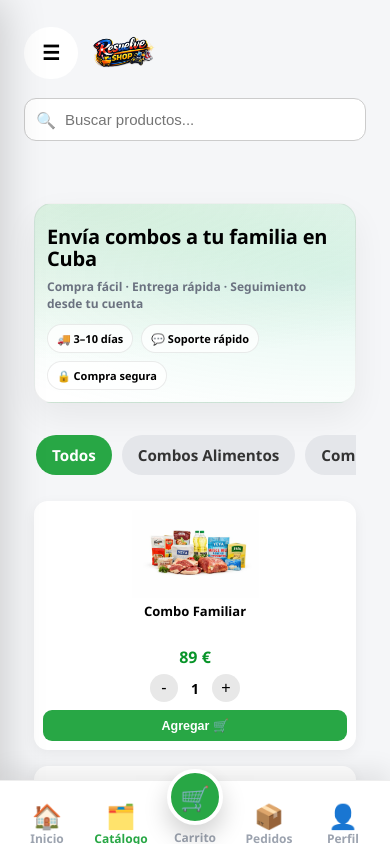
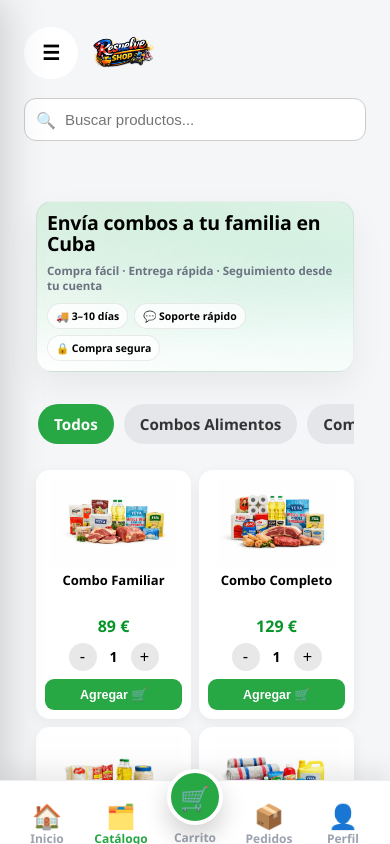
Before and after one commit to basultodaniel20-source/resuelveshop, a Vue app: page /internacional/catalogo in a window 390 px wide. Shown: the top 844 px of the page. Built offline with nearby package versions, Linux system fonts and the light colour scheme.

Commit message:
Actualizar

```diff
--- a/src/views/internacional/CatalogoInternacional.vue
+++ b/src/views/internacional/CatalogoInternacional.vue
@@ -2,7 +2,7 @@
   <StoreLayout>
     <div class="home">
       <PedidoPendienteBanner />
-    <!-- HERO PRO -->
+
       <section class="hero">
         <div class="hero-card">
           <div class="hero-left">
@@ -18,20 +18,20 @@
         </div>
       </section>
 
-    <!-- CATEGORÍAS -->
       <Categorias :categorias="categorias" class="cats" />
 
-    <!-- PRODUCTOS -->
       <section class="productos">
         <ProductoCard
           v-for="p in productosFiltrados"
           :key="p.id"
           :producto="p"
-        @agregar="$emit('agregar', $event)"
+          @agregar="emit('agregar', $event)"
         />
       </section>
 
-    <p v-if="productosFiltrados.length === 0" class="sin">No se encontraron productos</p>
+      <p v-if="productosFiltrados.length === 0" class="sin">
+        No se encontraron productos
+      </p>
     </div>
   </StoreLayout>
 </template>
@@ -44,7 +44,7 @@ import ProductoCard from "../../components/ProductoCard.vue"
 import StoreLayout from "@/layouts/StoreLayout.vue"
 import PedidoPendienteBanner from "@/components/PedidoPendienteBanner.vue"
 
-defineEmits(["agregar"])
+const emit = defineEmits(["agregar"])
 
 const props = defineProps({
   productos: { type: Array, default: () => [] },
@@ -57,186 +57,174 @@ const categoria = computed(() => route.params.categoria || "Todos")
 
 const productosFiltrados = computed(() => {
   const q = (props.busqueda || "").toLowerCase()
+
   return props.productos.filter((p) => {
-    const pasaCategoria = categoria.value === "Todos" || p.categoria === categoria.value
+    const pasaCategoria =
+      categoria.value === "Todos" || p.categoria === categoria.value
+
     const pasaTexto = (p.nombre || "").toLowerCase().includes(q)
+
     return pasaCategoria && pasaTexto
   })
 })
 </script>
 
 <style scoped>
-.home{
-  padding: 8px 2px 22px;
+.home {
+  width: 100%;
+  max-width: 1280px;
+  margin: 0 auto;
+  padding: 10px 8px 22px;
+  box-sizing: border-box;
 }
 
 /* HERO */
-.hero{ margin: 10px 0 14px; }
+.hero {
+  margin: 10px 0 14px;
+}
 
-.hero-card{
+.hero-card {
   border-radius: 20px;
   padding: 16px;
-  border: 1px solid rgba(0,0,0,0.06);
+  border: 1px solid rgba(0, 0, 0, 0.06);
   background:
-    radial-gradient(900px 260px at 15% 0%, rgba(40,167,69,0.16), transparent 60%),
-    radial-gradient(750px 260px at 95% 35%, rgba(16,185,129,0.12), transparent 60%),
+    radial-gradient(900px 260px at 15% 0%, rgba(40, 167, 69, 0.16), transparent 60%),
+    radial-gradient(750px 260px at 95% 35%, rgba(16, 185, 129, 0.12), transparent 60%),
     #ffffff;
-  box-shadow: 0 14px 34px rgba(0,0,0,0.06);
-  display: grid;
-  grid-template-columns: 1fr 320px;
-  gap: 14px;
+  box-shadow: 0 14px 34px rgba(0, 0, 0, 0.06);
 }
 
-.kicker{
-  display:inline-flex;
-  padding: 6px 10px;
-  border-radius: 999px;
-  font-weight: 1000;
-  font-size: 12px;
-  border: 1px solid rgba(40,167,69,0.22);
-  background: rgba(40,167,69,0.10);
-  color: #14532d;
-}
-
-.hero-left h1{
-  margin: 10px 0 0;
-  font-size: 24px;
-  line-height: 1.12;
+.hero-left h1 {
+  margin: 0;
+  font-size: clamp(1.5rem, 4vw, 2rem);
+  line-height: 1.1;
   font-weight: 1000;
   letter-spacing: -0.2px;
 }
 
-.hero-left p{
+.hero-left p {
   margin: 8px 0 0;
   color: #6b7280;
   font-weight: 900;
   font-size: 13px;
 }
 
-.hero-badges{
+.hero-badges {
   margin-top: 12px;
   display: flex;
   flex-wrap: wrap;
   gap: 8px;
 }
 
-.badge{
+.badge {
   display: inline-flex;
   align-items: center;
   padding: 7px 10px;
   border-radius: 999px;
-  border: 1px solid rgba(0,0,0,0.08);
-  background: rgba(255,255,255,0.75);
+  border: 1px solid rgba(0, 0, 0, 0.08);
+  background: rgba(255, 255, 255, 0.75);
   font-weight: 900;
   font-size: 12px;
 }
 
-/* TIP */
-.tip{
-  border-radius: 18px;
-  border: 1px solid rgba(0,0,0,0.08);
-  background: rgba(255,255,255,0.85);
-  padding: 12px;
-}
-
-.tip-top{
-  display: flex;
-  align-items: flex-start;
-  gap: 10px;
-}
-
-.tip-ico{
-  width: 36px;
-  height: 36px;
-  border-radius: 14px;
-  display: grid;
-  place-items: center;
-  background: rgba(40,167,69,0.12);
-  border: 1px solid rgba(40,167,69,0.18);
-}
-
-.tip-title{
-  font-weight: 1000;
-  font-size: 13px;
-}
-
-.tip-text{
-  margin-top: 4px;
-  color: #6b7280;
-  font-weight: 900;
-  font-size: 12px;
-  line-height: 1.35;
-}
-
-.tip-steps{
-  margin-top: 10px;
-  display: grid;
-  grid-template-columns: repeat(3, 1fr);
-  gap: 8px;
-}
-
-.step{
-  border-radius: 14px;
-  border: 1px solid rgba(0,0,0,0.08);
-  background: rgba(255,255,255,0.8);
-  padding: 10px;
-  font-weight: 1000;
-  font-size: 12px;
-  text-align: center;
-}
-
-.cats{ margin-top: 10px; }
-
-/* PRODUCTOS */
-.productos{
-  display: grid;
-  grid-template-columns: repeat(auto-fill, minmax(180px, 1fr));
-  gap: 16px;
+.cats {
   margin-top: 10px;
 }
 
-.sin{
+/* PRODUCTOS */
+.productos {
+  display: grid;
+  grid-template-columns: repeat(4, minmax(0, 1fr));
+  gap: 16px;
+  margin-top: 12px;
+  align-items: start;
+}
+
+.productos > * {
+  min-width: 0;
+}
+
+.sin {
   margin-top: 20px;
   font-weight: 1000;
   color: #6b7280;
   text-align: center;
+  line-height: 1.45;
 }
 
 /* Responsive */
-@media (max-width: 900px){
-  .hero-card{
-    grid-template-columns: 1fr;
+@media (max-width: 1100px) {
+  .productos {
+    grid-template-columns: repeat(3, minmax(0, 1fr));
+    gap: 14px;
+  }
+}
+
+@media (max-width: 768px) {
+  .home {
+    padding: 8px 6px 20px;
+  }
+
+  .hero {
+    margin: 8px 0 12px;
+  }
+
+  .hero-card {
     padding: 12px;
     border-radius: 18px;
   }
 
-  .hero-left h1{
-    font-size: 20px;
+  .hero-left h1 {
+    font-size: 1.35rem;
     line-height: 1.1;
   }
 
-  .hero-left p{
+  .hero-left p {
     font-size: 12px;
   }
 
-  .badge{
+  .hero-badges {
+    gap: 6px;
+    margin-top: 10px;
+  }
+
+  .badge {
     padding: 6px 9px;
     font-size: 11px;
   }
 
-  .tip{
+  .productos {
+    grid-template-columns: repeat(2, minmax(0, 1fr));
+    gap: 10px;
+  }
+}
+
+@media (max-width: 420px) {
+  .home {
+    padding: 8px 4px 18px;
+  }
+
+  .hero-card {
     padding: 10px;
     border-radius: 16px;
   }
 
-  .tip-text{
-    font-size: 12px;
+  .hero-left h1 {
+    font-size: 1.22rem;
   }
 
-  .step{
-    padding: 8px;
-    font-size: 11px;
-    border-radius: 12px;
+  .hero-left p {
+    font-size: 11.5px;
+  }
+
+  .badge {
+    font-size: 10.5px;
+    padding: 5px 8px;
+  }
+
+  .productos {
+    grid-template-columns: repeat(2, minmax(0, 1fr));
+    gap: 8px;
   }
 }
 </style>
```
Lines whose indentation alone changed are shown as unchanged.
